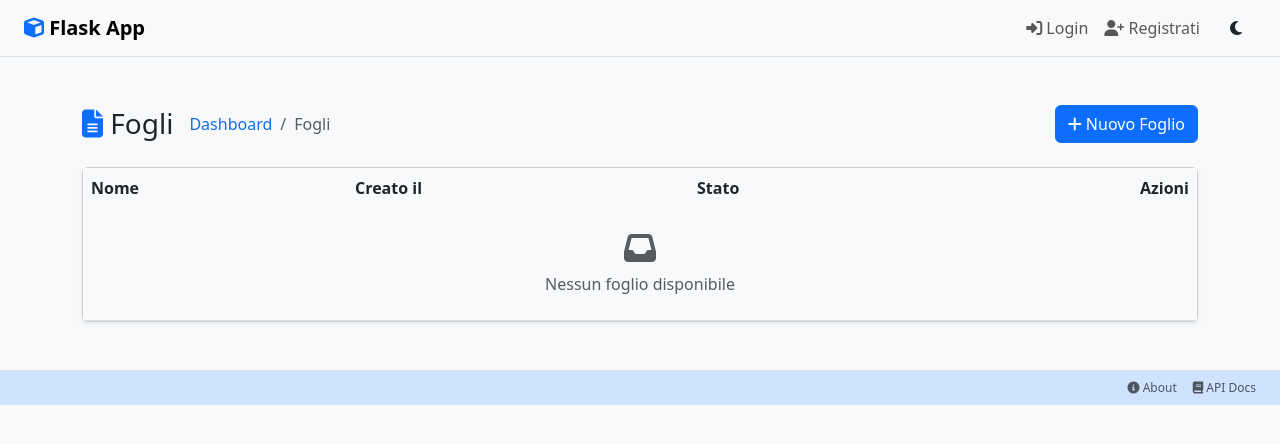
After one commit to federicogerardi/base-app, a Flask app: template app/templates/dashboard/sheet/index.html in a window 1280 px wide. The commit adds this page. Shown: the top 444 px of the page. Run offline with Flask 3, Linux system fonts and the light colour scheme; the template is opened without the code that fills it, so the values that code supplies are empty.

Commit message:
prima estensione dentro la dashboard

```diff
--- a/app/templates/dashboard.html
+++ b/app/templates/dashboard.html
@@ -13,9 +13,9 @@
             <button class="btn btn-outline-primary" onclick="location.reload()">
                 <i class="fas fa-sync-alt"></i> Aggiorna
             </button>
-            <button class="btn btn-outline-success">
-                <i class="fas fa-plus"></i> Nuovo
-            </button>
+            <a href="{{ url_for('dashboard.sheet_index') }}" class="btn btn-outline-success">
+                <i class="fas fa-file-alt"></i> Fogli
+            </a>
         </div>
     </div>
 
--- /dev/null
+++ b/app/templates/dashboard/sheet/index.html
@@ -0,0 +1,53 @@
+{% extends "base.html" %}
+
+{% block title %}Fogli{% endblock %}
+
+{% block content %}
+<div class="container py-4">
+    <!-- Header -->
+    <div class="d-flex justify-content-between align-items-center mb-4">
+        <div class="d-flex align-items-center gap-3">
+            <h1 class="h3 mb-0">
+                <i class="fas fa-file-alt text-primary"></i> Fogli
+            </h1>
+            <nav aria-label="breadcrumb">
+                <ol class="breadcrumb mb-0">
+                    <li class="breadcrumb-item">
+                        <a href="{{ url_for('dashboard.index') }}" class="text-decoration-none">Dashboard</a>
+                    </li>
+                    <li class="breadcrumb-item active">Fogli</li>
+                </ol>
+            </nav>
+        </div>
+        <a href="{{ url_for('dashboard.sheet_create') }}" class="btn btn-primary">
+            <i class="fas fa-plus"></i> Nuovo Foglio
+        </a>
+    </div>
+
+    <!-- Lista Fogli -->
+    <div class="card shadow-sm">
+        <div class="card-body p-0">
+            <div class="table-responsive">
+                <table class="table table-hover mb-0">
+                    <thead class="bg-light">
+                        <tr>
+                            <th class="border-0">Nome</th>
+                            <th class="border-0">Creato il</th>
+                            <th class="border-0">Stato</th>
+                            <th class="border-0 text-end">Azioni</th>
+                        </tr>
+                    </thead>
+                    <tbody>
+                        <tr>
+                            <td colspan="4" class="text-center text-muted py-4">
+                                <i class="fas fa-inbox fa-2x mb-2"></i>
+                                <p class="mb-0">Nessun foglio disponibile</p>
+                            </td>
+                        </tr>
+                    </tbody>
+                </table>
+            </div>
+        </div>
+    </div>
+</div>
+{% endblock %}
```
Also changed, not shown: app/routes/dashboard.py (+20 -2 lines), app/templates/dashboard/sheet/create.html (added, +51 -0 lines), app/templates/dashboard/sheet/view.html (added, +44 -0 lines).
